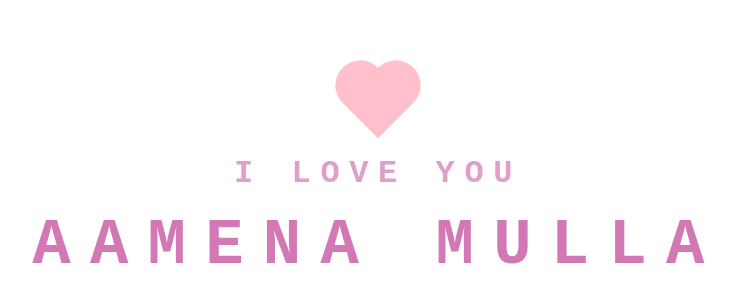
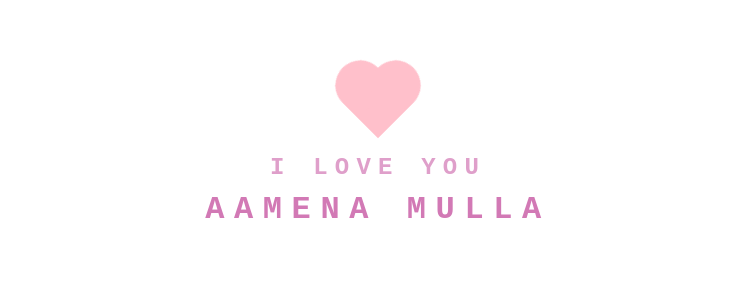
Before and after one commit to zakwan93/love-animation, a plain HTML site: page index.html in a window 1280 px wide. Shown: the part 290-592 px from the top of the page, without its empty margins (262-998 px from the left). Drawn offline with Linux system fonts and the light colour scheme.

Commit message:
change the font-size

```diff
--- a/style.css
+++ b/style.css
@@ -25,7 +25,7 @@
   	text-transform: uppercase;
   	line-height: 1.5;
     letter-spacing: .3em;
-    font-size: 4em;
+    /*font-size: 4em;*/
   }
   h2{
     color: hsl(320, 50%, 75%);
@@ -36,7 +36,7 @@
     text-transform: uppercase;
     line-height: 1.5;
     letter-spacing: .3em;
-    font-size: 2em;
+    /*font-size: 2em;*/
   }
 
   .heart {
@@ -90,11 +90,11 @@
     }
   }
 
-@media only screen and (max-width: 600px) {
+/*@media only screen and (max-width: 600px) {
   h1 {
     font-size: 1.8em;
   }
    h2 {
     font-size: 1.2em;
   }
-}
+}*/
```
